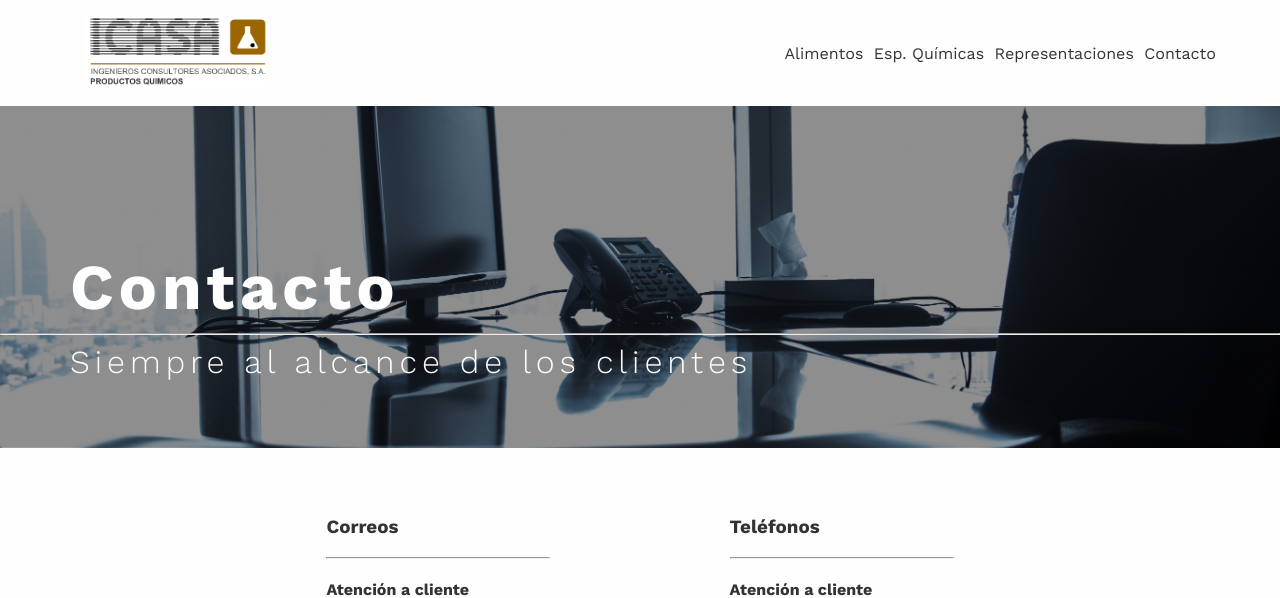
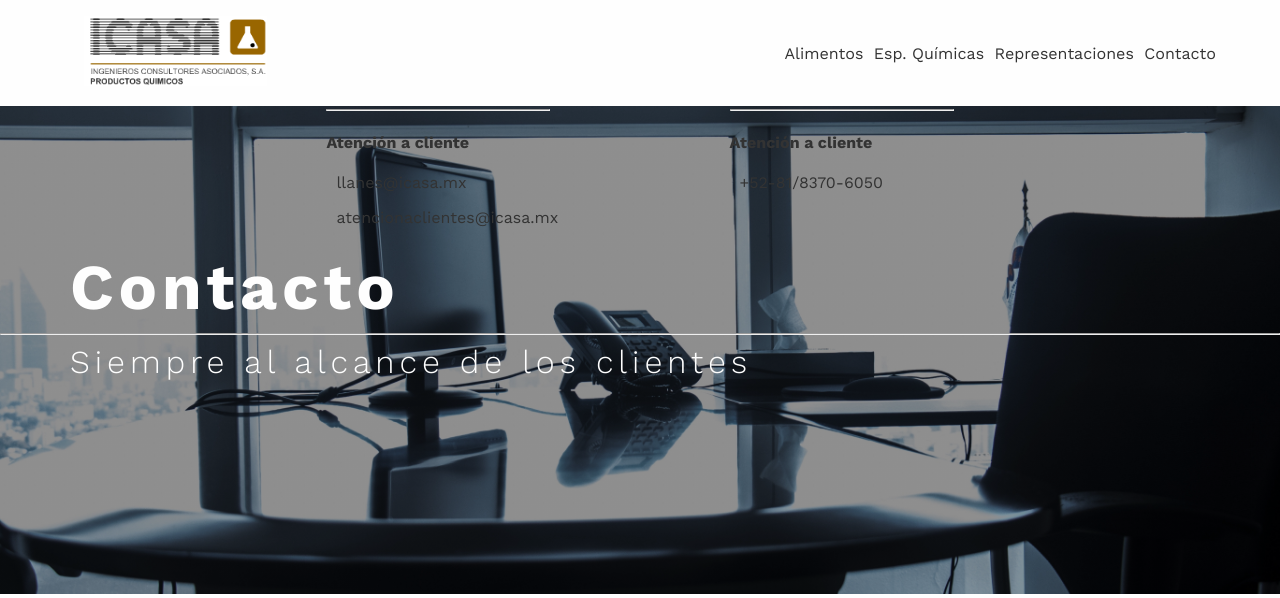
Before and after one commit to psanchezp/icasa_web, a PHP site: page /contacto.html in a window 1280 px wide. Shown: the top 598 px of the page. Run offline with PHP 8.4, Linux system fonts and the light colour scheme.

Commit message:
Fixed header

```diff
--- a/style/base.scss
+++ b/style/base.scss
@@ -46,7 +46,7 @@
 
   div.first {
     grid-column: 2;
-    z-index: 9999;
+    z-index: 9998;
     background: $light;
     padding: 0px 20px 0px 20px;
     width: fit-content;
@@ -83,6 +83,13 @@
   }
 }
 
+header {
+  width: 100%;
+  position: fixed;
+  top: 0px;
+  z-index: 9999;
+}
+
 .grid-item {
   text-align: center;
 }
@@ -97,6 +104,7 @@
   color: $light;
   background: $lightbrown;
   grid-column: header-start / header-end;
+  grid-row: 4;
   margin-top: 40px;
 
   .footer-text {
--- a/style/contact.css
+++ b/style/contact.css
@@ -27,7 +27,7 @@
   align-items: center; }
   header div.first {
     grid-column: 2;
-    z-index: 9999;
+    z-index: 9998;
     background: #FEFEFE;
     padding: 0px 20px 0px 20px;
     width: fit-content;
@@ -50,6 +50,12 @@
   header li a:hover {
     border-bottom: 3px #333 solid; }
 
+header {
+  width: 100%;
+  position: fixed;
+  top: 0px;
+  z-index: 9999; }
+
 .grid-item {
   text-align: center; }
 
@@ -61,6 +67,7 @@
   color: #FEFEFE;
   background: #DE8E00;
   grid-column: header-start / header-end;
+  grid-row: 4;
   margin-top: 40px; }
   footer .footer-text {
     position: relative;
--- a/style/frontpage.scss
+++ b/style/frontpage.scss
@@ -26,6 +26,7 @@
 .frontpage-sections {
   margin-top: 55px;
   display: grid;
+  grid-row: 2;
   grid-template-columns: 1fr 1fr 1fr;
   grid-column-gap: 10px;
   grid-template-rows: auto;
@@ -54,7 +55,7 @@
 }
 
 .section-link {
-  z-index: 9999;
+  z-index: 9997;
   width: fit-content;
   width: -moz-fit-content;
   width: -webkit-fit-content;
```
Also changed, not shown: quimica.html (+4 -4 lines), style/base.css (+8 -1 lines), style/frontpage.css (+10 -2 lines), style/seccion.css (+8 -1 lines), images/chemistry2.jpeg (added), 4 other files.
